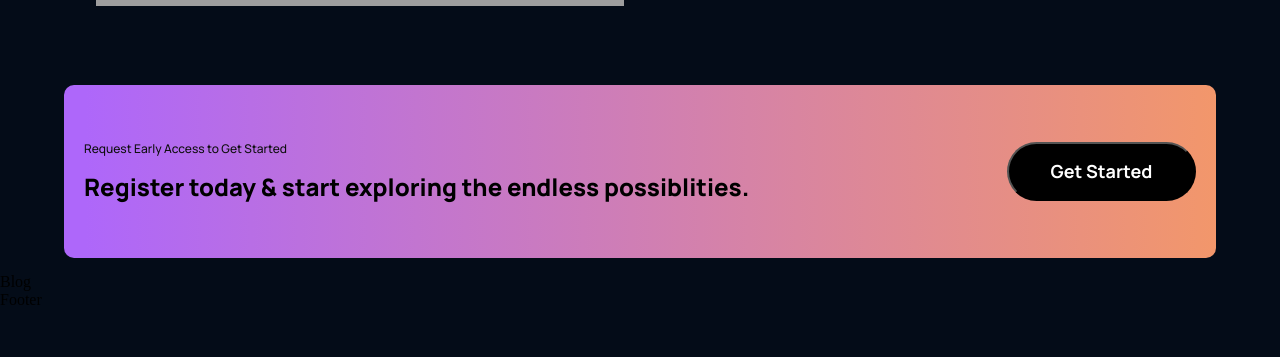
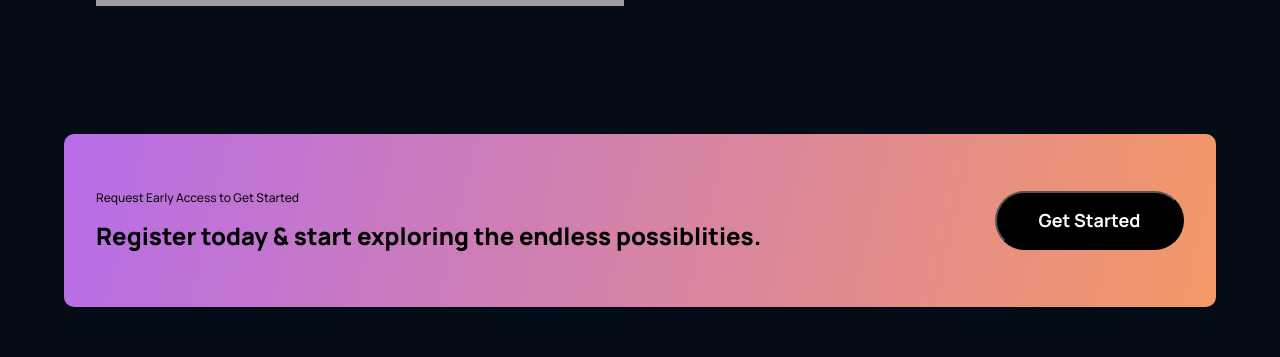
Before and after one commit to kiblykat/gpt3-jsm, a React (Create React App) app: page / in a window 1280 px wide. Shown: the part 2632-2989 px from the top of the page. Before the commit the page ends 2941 px from the top, so only its background shows below. Built offline with nearby package versions, Linux system fonts and the light colour scheme; grey boxes are pictures that could not be loaded.

Commit message:
minor changes, standardize terms with tutorial

```diff
--- a/src/components/cta/CTA.jsx
+++ b/src/components/cta/CTA.jsx
@@ -3,17 +3,15 @@ import './cta.css'
 
 const CTA = () => {
   return (
-    <div className='CTA-container'>
-      <div className='CTA-box'>
-        <div className='CTA-box__text'>
+      <div className='gpt3__cta'>
+        <div className='gpt3__cta-content'>
           <p>Request Early Access to Get Started</p>
           <h4>Register today & start exploring the endless possiblities.</h4>
         </div>
-        <div className='CTA-box__button'>
-          <button>Get Started</button>
+        <div className='gpt3__cta-btn'>
+          <button type='button'>Get Started</button>
         </div>
       </div>
-    </div>
   )
 }
 
--- a/src/components/cta/cta.css
+++ b/src/components/cta/cta.css
@@ -1,46 +1,47 @@
-.CTA-container{
-  display: flex;
+
+
+.gpt3__cta{
+  display:flex;
+  justify-content: space-between;
   align-items: center;
-  justify-content: center;
-}
+  flex-direction: row;
 
-.CTA-box{
-  display:flex;
+  padding: 2rem;
+  margin: 4rem;
+
   border-radius: 10px;
-  background: var(--gradient-text);
+  background: var(--gradient-bar);
   width: 90%;
   height: 172.65px;
-  padding: 20px;
-  margin: 15px 20px;
 
 }
 
-.CTA-box__text{
+.gpt3__cta-content{
   flex:2;
   display: flex;
   flex-direction: column;
   justify-content: center;
 }
 
-.CTA-box__text p{
+.gpt3__cta-content p{
   color: #0E0E0E;
-  font-family: Manrope;
+  font-family: var(--font-family);
   font-size: 12px;
   font-style: normal;
   font-weight: 500;
   line-height: 30px; /* 250% */
 }
 
-.CTA-box__text h4{
+.gpt3__cta-content h4{
   color: #000;
-  font-family: Manrope;
+  font-family: var(--font-family);
   font-size: 24px;
   font-style: normal;
   font-weight: 800;
   line-height: 45px; /* 187.5% */
 }
 
-.CTA-box__button{
+.gpt3__cta-btn{
   flex:1;
   display:flex;
   justify-content: flex-end;
@@ -48,13 +49,13 @@
 }
 
 
-.CTA-box__button button{
+.gpt3__cta-btn button{
   border-radius: 40px;
   background: #000;
   width: 189.136px;
   height: 59.398px;
   color: #FFF;
-  font-family: Manrope;
+  font-family: var(--font-family);
   font-size: 18px;
   font-style: normal;
   font-weight: 700;
```
